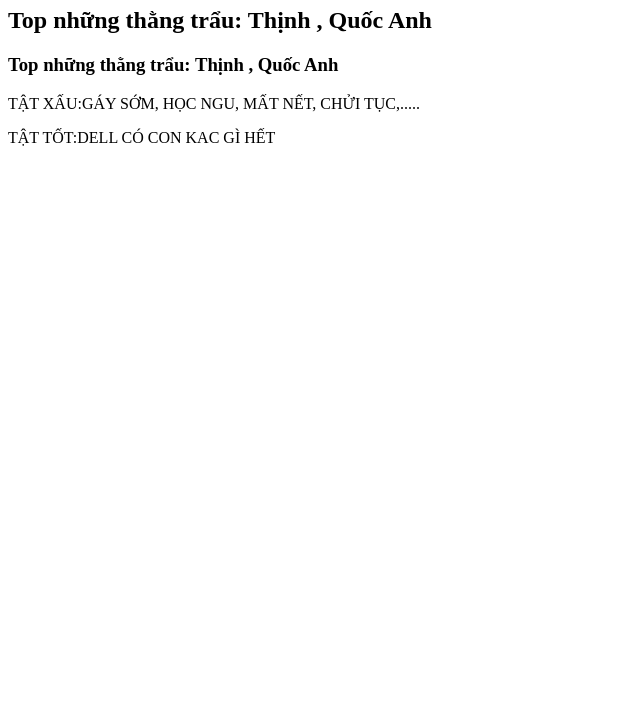
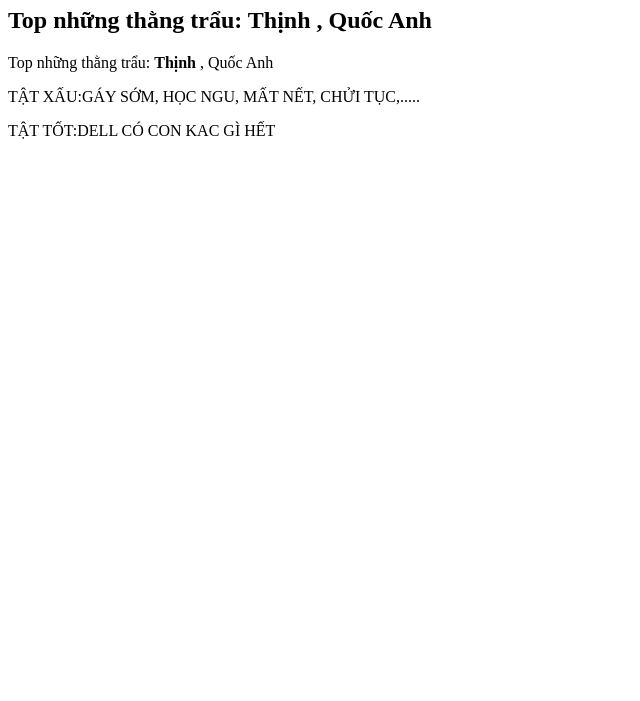
Before and after one commit to DatCSObject/studingcode, a plain HTML site: page index.html in a window 1280 px wide. Shown: the part 99-800 px from the top of the page, without its empty margins (0-640 px from the left). Drawn offline with Linux system fonts and the light colour scheme.

Commit message:
Update index.html

```diff
--- a/index.html
+++ b/index.html
@@ -4,7 +4,7 @@
 <meta> tổng hợp những thăng trẩu in vietnam !</meta>
 <h1>Top những thằng trẩu: <strong> Thịnh </strong> , Quốc Anh </h1>
 <h2>Top những thằng trẩu: <strong> Thịnh </strong> , Quốc Anh </h2>
-<h3>Top những thằng trẩu: <strong> Thịnh </strong> , Quốc Anh </h3>
+<h30>Top những thằng trẩu: <strong> Thịnh </strong> , Quốc Anh </h30>
 <p>TẬT XẤU:GÁY SỚM, HỌC NGU, MẤT NẾT, CHỬI TỤC,.....</p>
 <p>TẬT TỐT:DELL CÓ CON KAC GÌ HẾT </p>
 </html>
```
